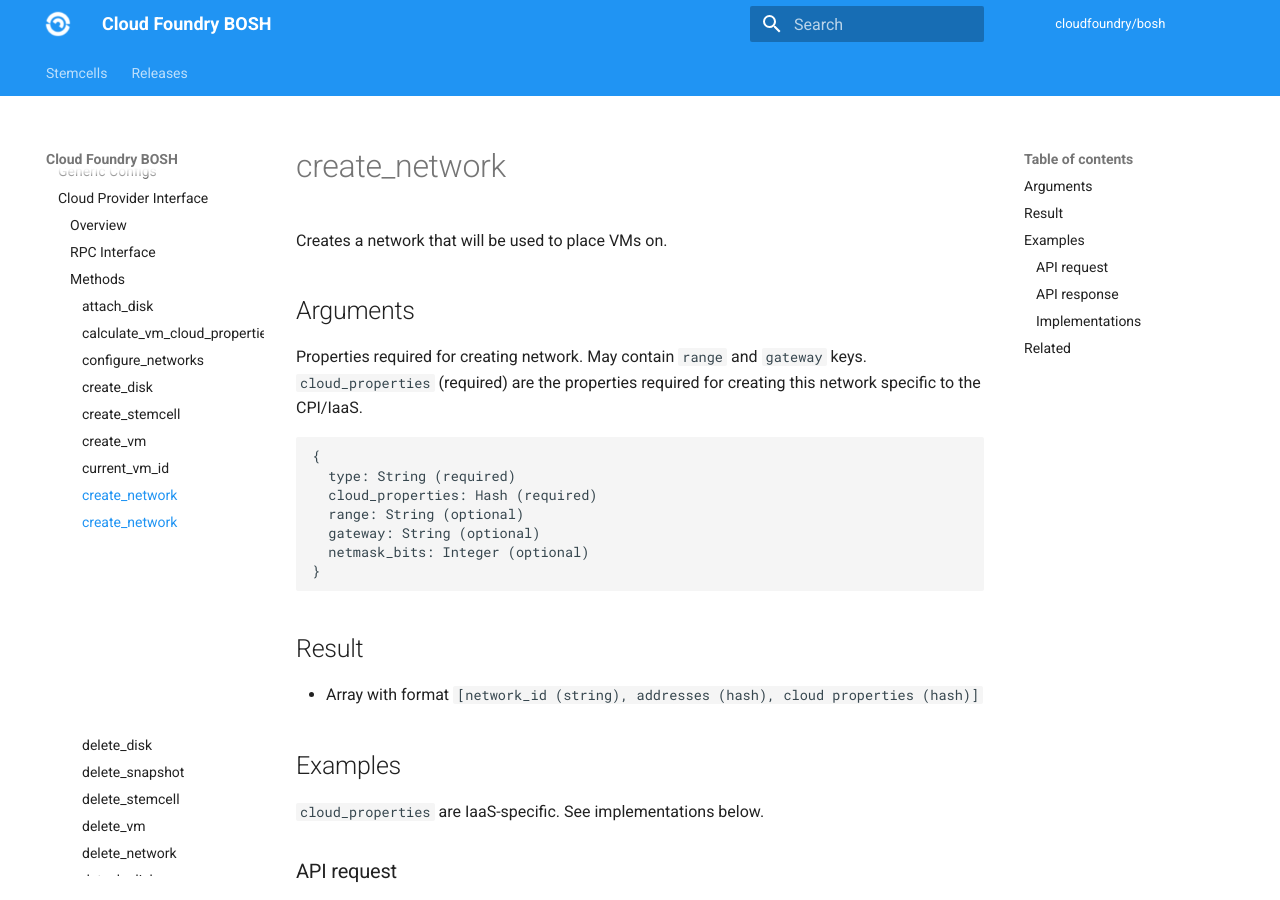
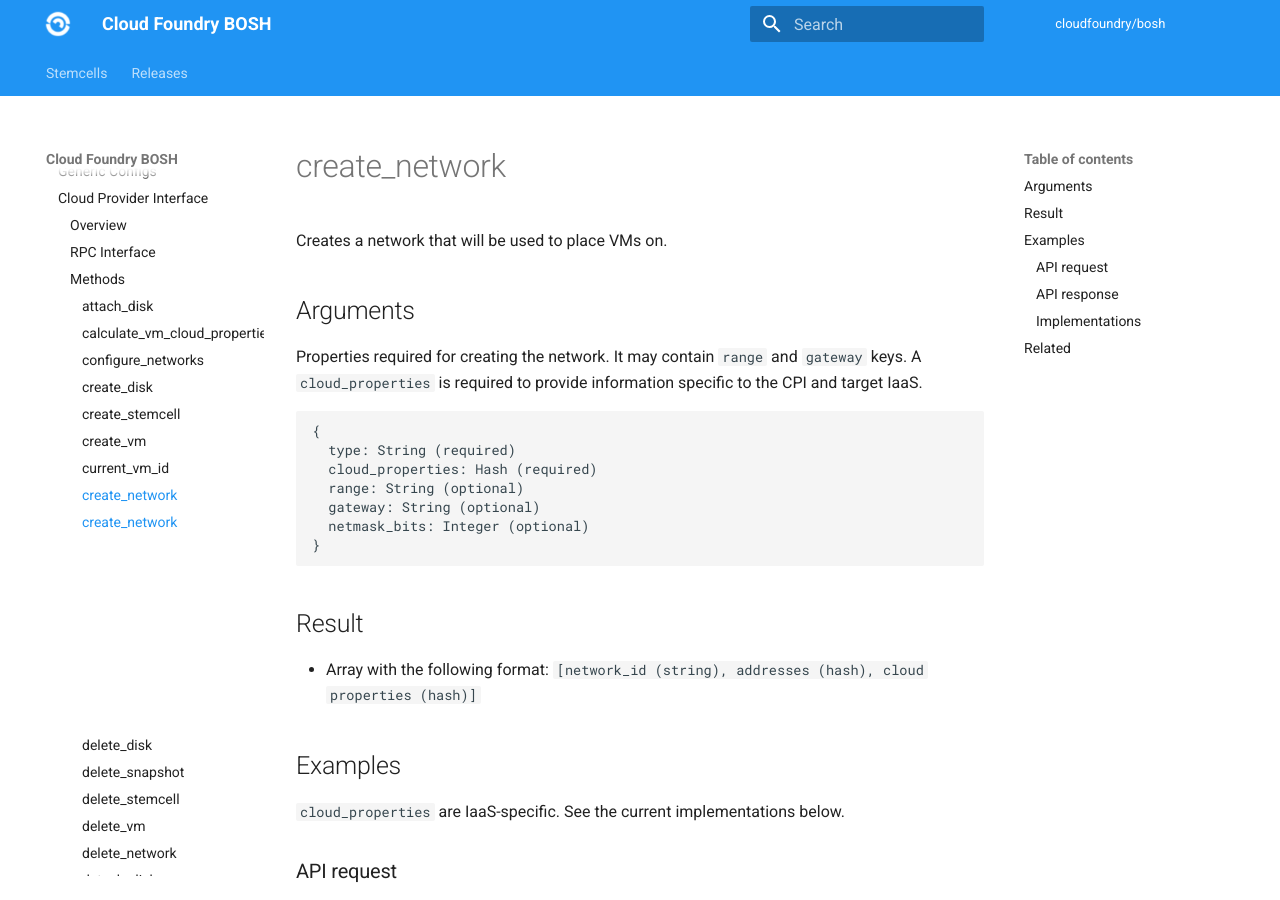
Before and after one commit to cloudfoundry/docs-bosh, an MkDocs documentation site: the page built from content/cpi-api-v1-method/create-network.md, in a window 1280 px wide and 900 px high. Built offline with MkDocs 1.6.1 and Material for MkDocs 9.7.7, drawn with Linux system fonts in a browser that asks for light colours; old or Windows-style settings are respelled for this version of MkDocs.

Commit message:
Minor edits

````diff
--- a/content/cpi-api-v1-method/create-network.md
+++ b/content/cpi-api-v1-method/create-network.md
@@ -4,7 +4,7 @@ Creates a network that will be used to place VMs on.
 
 ## Arguments
 
-Properties required for creating network. May contain `range` and `gateway` keys. `cloud_properties` (required) are the properties required for creating this network specific to the CPI/IaaS.
+Properties required for creating the network. It may contain `range` and `gateway` keys. A `cloud_properties` is required to provide information specific to the CPI and target IaaS.
 
 ```
 {
@@ -18,12 +18,12 @@ Properties required for creating network. May contain `range` and `gateway` keys
 
 ## Result
 
-* Array with format `[network_id (string), addresses (hash), cloud properties (hash)]`
+* Array with the following format: `[network_id (string), addresses (hash), cloud properties (hash)]`
 
 
 ## Examples
 
-`cloud_properties` are IaaS-specific. See implementations below.
+`cloud_properties` are IaaS-specific. See the current implementations below.
 
 ### API request
 
````
